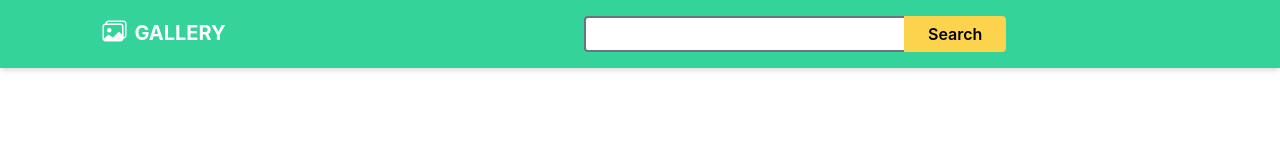
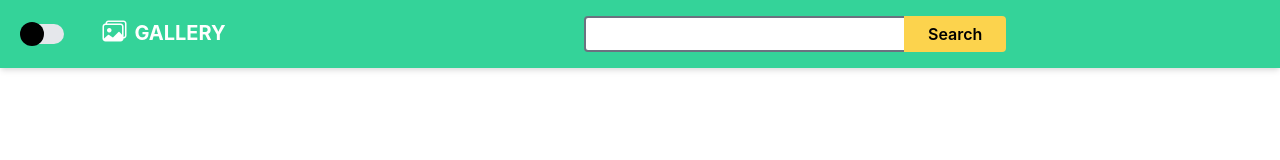
Before and after one commit to ShahedAhmadAhadi/ImageSearchingSite-React002, a React (Create React App) app: page / in a window 1280 px wide. Shown: the top 160 px of the page. Built offline with nearby package versions, Linux system fonts and the light colour scheme.

Commit message:
perfect check button made

```diff
--- a/src/components/theme_changer_checkbox.js
+++ b/src/components/theme_changer_checkbox.js
@@ -3,7 +3,9 @@ import React from 'react'
 function ThemeCheckbox() {
     return (
         <div>
-            <label className="w-3 h-1 bg-gray-200 rounded-full" for="check"></label>
+            <label className="w-10 h-5 bg-gray-200 rounded-full absolute inset-6 pointer" for="check">
+                <div className="w-6 h-6 bg-black rounded-full absolute -inset-x-1 -inset-y-0.5"></div>
+            </label>
             <input type='checkbox' id="check" className="hidden" />
         </div>
     )
```
